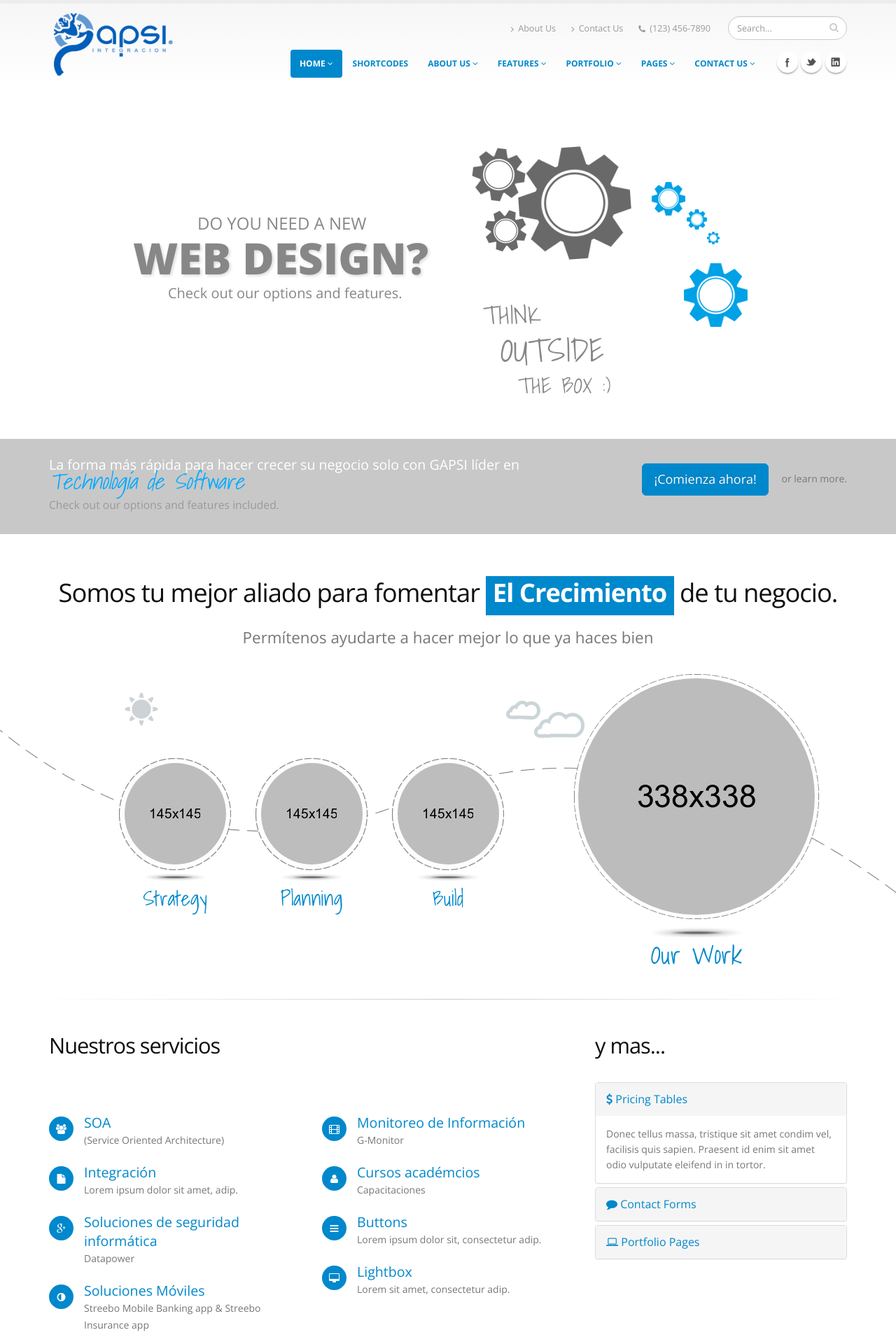
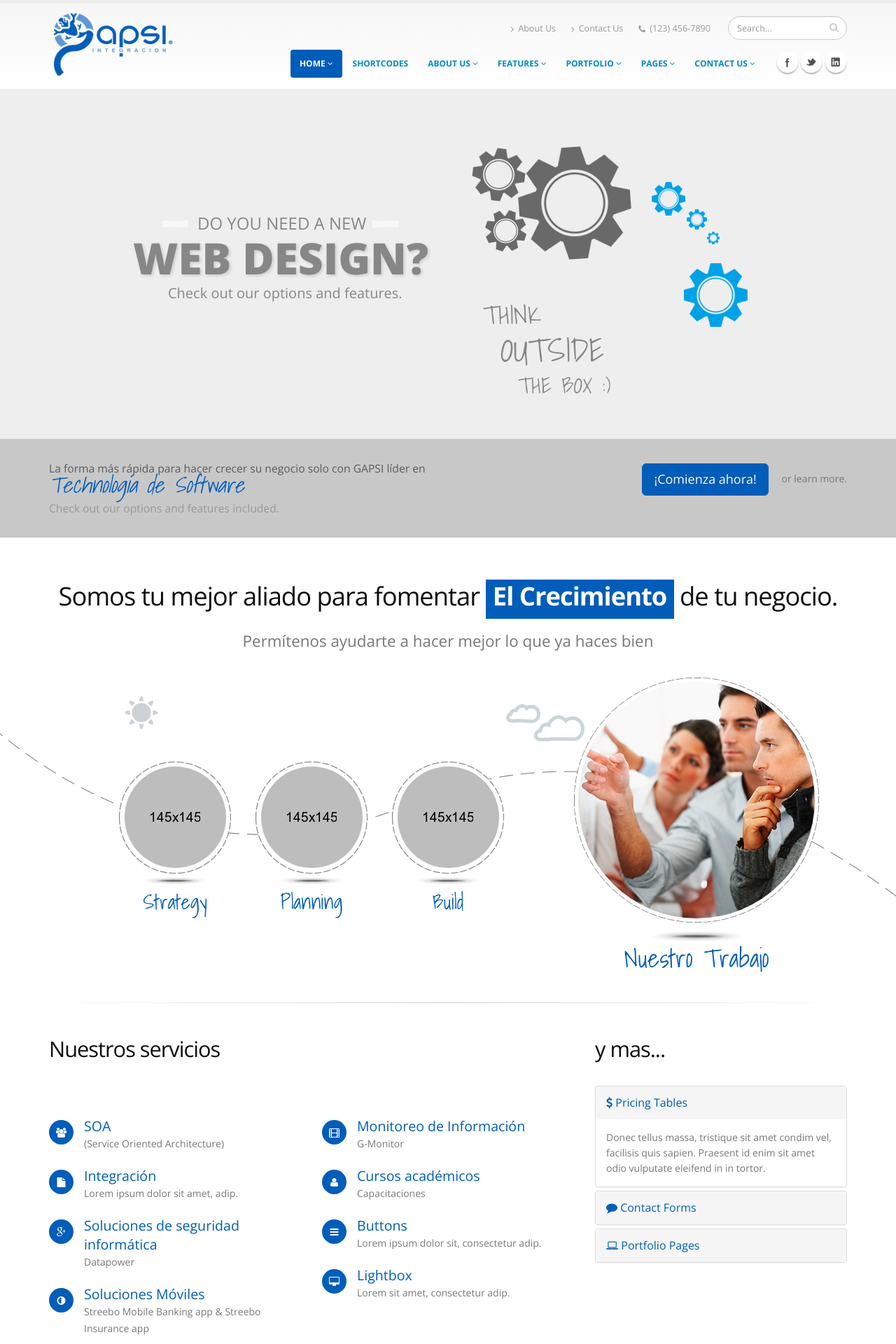
Before and after one commit to allan2sk/pypweb-modernizacion-pagina-web, a PHP site: page / in a window 1280 px wide. Shown: the top 1920 px of the page at 70% size. Run offline with PHP 8.4, Linux system fonts and the light colour scheme.

Commit message:
cambios en estilos de .CSS
Cambio en títulos, y colores acoplando los del template a los
corporativos de GAPSI

```diff
--- a/css/skins/default.css
+++ b/css/skins/default.css
@@ -1,7 +1,7 @@
 h3,
 h4,
 h5 {
-	color: #0088cc;
+	color: #005db9;
 }
 
 a {
@@ -92,10 +92,10 @@
 .pagination > .active > a,
 body.dark .pagination > .active > a,
 .owl-theme .owl-controls .owl-nav [class*="owl-"] {
-	border-color: #0088cc !important;
+	border-color: #005db9 !important;
 	color: #ffffff;
 	text-shadow: 0 -1px 0 rgba(0, 0, 0, 0.25);
-	background-color: #0088cc;
+	background-color: #005db9;
 	border-color: #0088cc;
 }
 
@@ -240,7 +240,7 @@
 }
 
 .feature-box .feature-box-icon {
-	background-color: #0088cc;
+	background-color: #005db9;
 }
 
 .feature-box.secundary .feature-box-icon i.fa {
@@ -268,12 +268,12 @@
 }
 
 .inverted {
-	background-color: #0088cc;
+	background-color: #005db9;
 }
 
 .owl-theme .owl-dots .owl-dot.active span,
 .owl-theme .owl-dots .owl-dot:hover span {
-	background-color: #0074ad;
+	background-color: #005db9;
 }
 
 .tabs ul.nav-tabs a,
@@ -334,7 +334,7 @@
 }
 
 .panel-group .panel-heading a {
-	color: #0088cc;
+	color: #005db9;
 }
 
 .panel-group.secundary .panel-heading {
@@ -347,7 +347,7 @@
 #header nav ul.nav-main li > a:hover,
 #header nav ul.nav-main li.dropdown:hover a {
 	color: #FFF;
-	background-color: #0088cc !important;
+	background-color: #005db9 !important;
 }
 
 #header nav ul.nav-main ul.dropdown-menu li:hover > a {
@@ -419,11 +419,11 @@
 }
 
 blockquote.testimonial {
-	background: #0099e6;
+	background: #005db9;
 }
 
 .testimonial-arrow-down {
-	border-top-color: #0099e6;
+	border-top-color: #005db9;
 }
 
 .featured-box-secundary i.icon-featured {
@@ -458,7 +458,7 @@
 
 .recent-posts .date .month,
 article.post .post-date .month {
-	background-color: #0088cc;
+	background-color: #005db9;
 }
 
 .recent-posts .date .day,
@@ -471,11 +471,11 @@
 }
 
 .home-intro p em {
-	color: #00aaff;
+	color: #005db9;
 }
 
 .home-concept strong {
-	color: #0088cc;
+	color: #005db9;
 }
 
 .shop ul.products li.product .onsale {
@@ -489,7 +489,7 @@
 }
 
 #footer .footer-ribbon {
-	background: #0088cc;
+	background: #005db9;
 }
 
 #footer .footer-ribbon:before {
--- a/index.html
+++ b/index.html
@@ -413,28 +413,34 @@
 										 data-y="100"
 										 data-speed="600"
 										 data-start="100"
-										 data-easing="easeOutExpo"><img src="img/slides/slide-concept.png" alt=""></div>
+										 data-easing="easeOutExpo"><img src="img/slides/slide-concept.png" alt="" width="329" height="179"></div>
 
 									<div class="tp-caption blackboard-text sft stb"
 										 data-x="285"
 										 data-y="180"
 										 data-speed="900"
 										 data-start="1000"
-										 data-easing="easeOutExpo" style="font-size: 44px;">En GAPsI estamos</div>
+										 data-easing="easeOutExpo" style="font-size: 30px;">
+									  <div align="center" style="font-size: 30px">¡En GAPSI estamos</div>
+									</div>
 
 									<div class="tp-caption blackboard-text sft stb"
 										 data-x="285"
 										 data-y="220"
 										 data-speed="900"
 										 data-start="1200"
-										 data-easing="easeOutExpo" style="font-size: 40px;">comprometidos</div>
+										 data-easing="easeOutExpo" style="font-size: 30px;">
+									  <div align="center" style="font-size: 30px">comprometidos a brindarte</div>
+									</div>
+
+
 
 									<div class="tp-caption main-label sft stb"
 										 data-x="685"
 										 data-y="190"
 										 data-speed="300"
 										 data-start="900"
-										 data-easing="easeOutExpo">A AYUDARTE!</div>
+										 data-easing="easeOutExpo">NUEVAS IDEAS!</div>
 							</li>
 							<li >
 
@@ -455,8 +461,7 @@
 						<div class="row">
 							<div class="col-md-8">
 								<p>
-									La forma más rápida para hacer crecer su negocio solo con GAPSI líder en <em>Technología de Software</em><span>Check out our options and features included.</span>
-								</p>
+								<span style="color: #5B5B5B">La forma más rápida para hacer crecer su negocio solo con GAPSI líder en </span><em>Technología de S</em><em>oftware</em><span>Check out our options and features included.</span>							    </p>
 							</div>
 							<div class="col-md-4">
 								<div class="get-started">
@@ -526,7 +531,7 @@
 											<li><a href="portfolio-single-project.html"><img class="img-responsive" src="img/projects/project-home-3.jpg" /></a></li>
 										</ul>
 									</div>
-									<strong class="our-work">Our Work</strong>
+									<strong class="our-work">Nuestro Trabajo</strong>
 								</div>
 							</div>
 						</div>
@@ -555,7 +560,7 @@
 											<i class="fa fa-group"></i>
 										</div>
 										<div class="feature-box-info">
-											<h4 class="shorter">SOA</h4>
+										  <h4 class="shorter">SOA</h4>
 											<p class="tall"> (Service Oriented Architecture)</p>
 										</div>
 									</div>
@@ -602,7 +607,7 @@
 											<i class="fa fa-user"></i>
 										</div>
 										<div class="feature-box-info">
-											<h4 class="shorter">Cursos académcios</h4>
+											<h4 class="shorter">Cursos académicos</h4>
 											<p class="tall">Capacitaciones</p>
 										</div>
 									</div>
```
Also changed, not shown: about-gapsi.html (+3 -6 lines), img/home-concept-item.png, img/projects/project-home-1.jpg, img/projects/project-home-2.jpg, img/projects/project-home-3.jpg, img/slides/slide-bg.jpg, img/slides/slide-concept.png.
